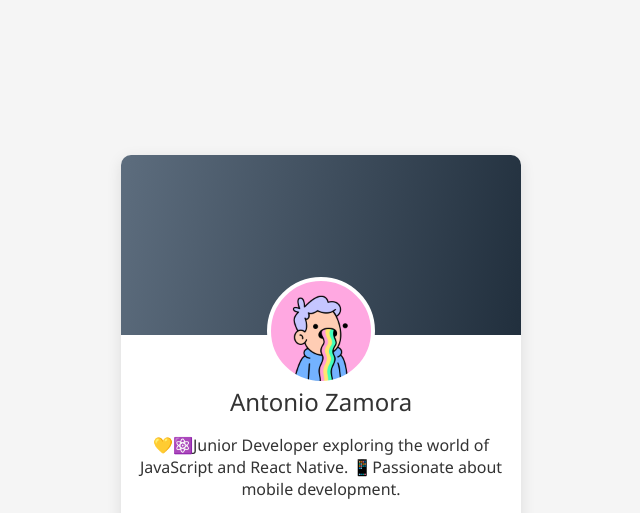
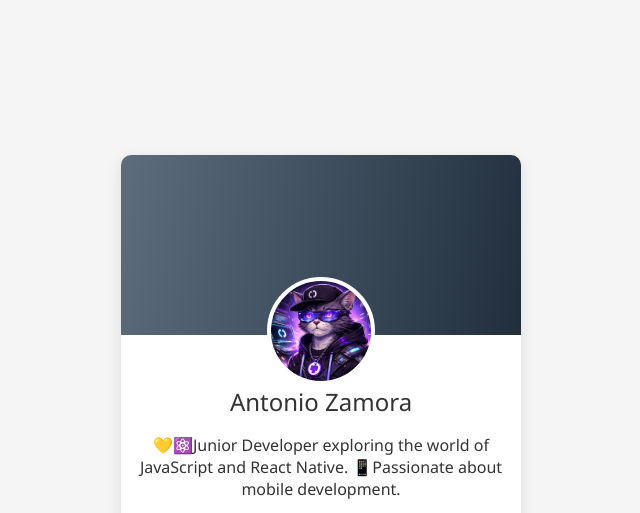
Before and after one commit to Antoniozam01/me, a plain HTML site: page index.html in a window 1280 px wide. Shown: the top 513 px of the page, without its empty margins (319-959 px from the left). Drawn offline with Linux system fonts and the light colour scheme.

Commit message:
Change profile background image to Profile_.jpg

```diff
--- a/style.css
+++ b/style.css
@@ -40,7 +40,7 @@ body{
     border-radius: 50%;
     background-color: #eee;
     border: 4px solid #fff;
-    background-image: url("./profile_photo.png");
+    background-image: url("./Profile_.jpg");
     background-size: cover;
     background-position: center;
 }
```
